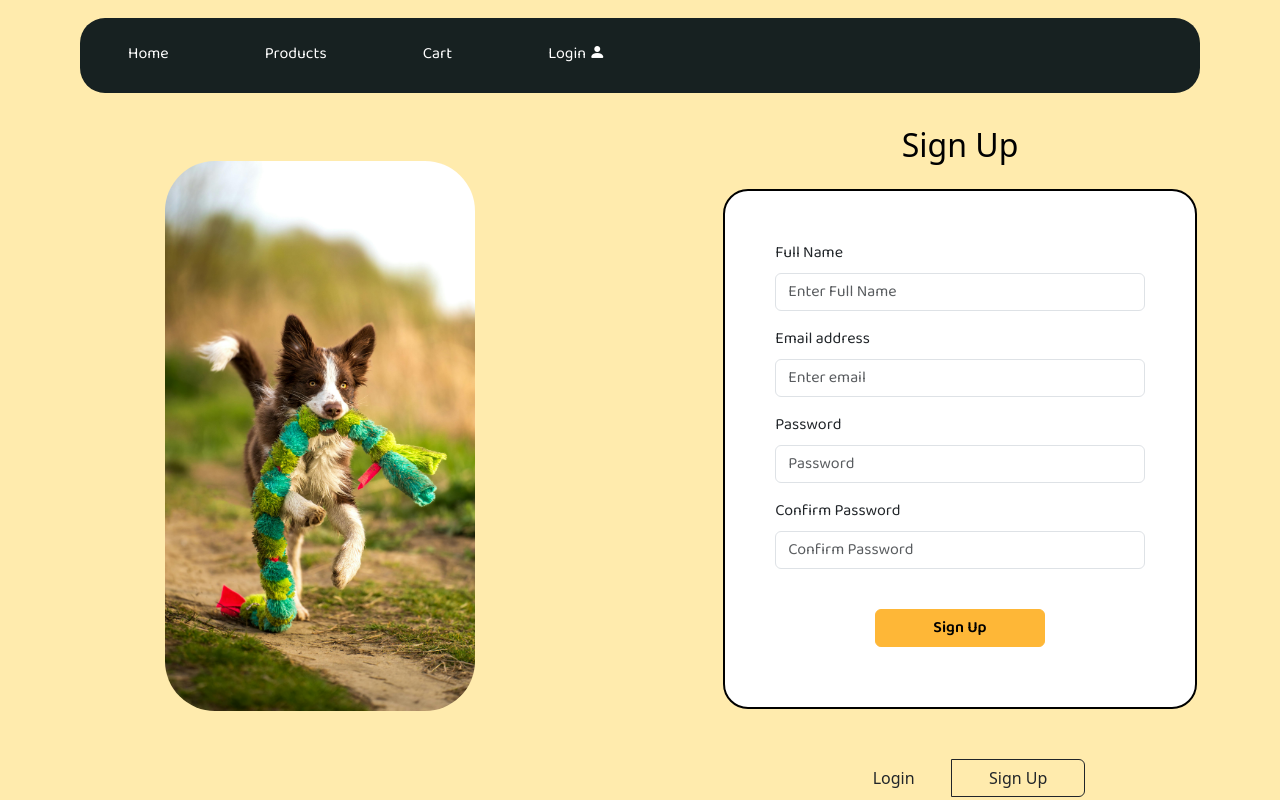
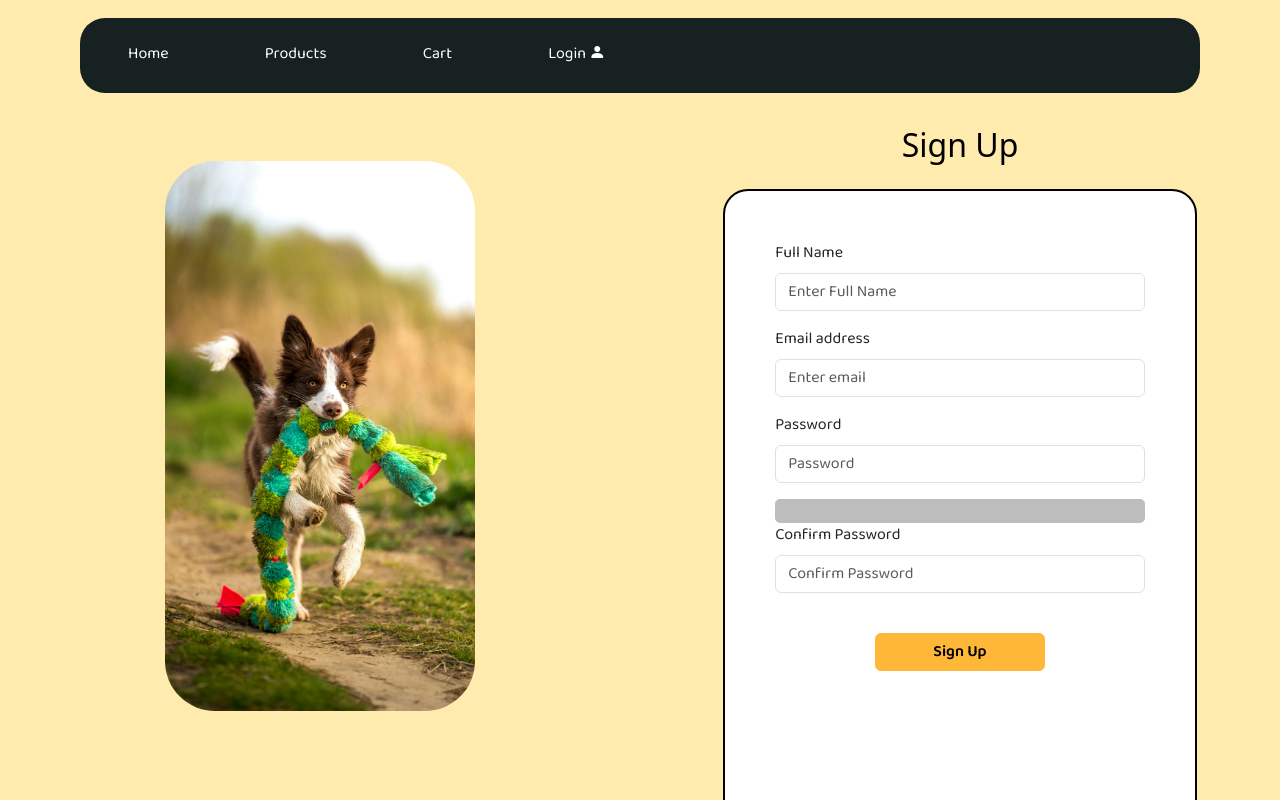
Before and after one commit to Mwape-Kurete/Y2S1T2_PetStore, a React (Create React App) app in the folder cheeri/frontend/: page /LoginSignUp in a window 1280 px wide. Both pictures are taken after a click on the label "Sign Up". Shown: the top 800 px of the page. Built offline with nearby package versions, Linux system fonts and the light colour scheme; a web font is replaced by a local one.

Commit message:
adding form validation

```diff
--- a/cheeri/frontend/src/components/SignUpForm.js
+++ b/cheeri/frontend/src/components/SignUpForm.js
@@ -1,59 +1,170 @@
 import "bootstrap/dist/css/bootstrap.min.css";
 import "bootstrap-icons/font/bootstrap-icons.css";
 
-import { useState } from "react";
-
+import { useRef, useState } from "react";
 import Container from "react-bootstrap/Container";
 import Row from "react-bootstrap/Row";
 import Col from "react-bootstrap/Col";
 import Form from "react-bootstrap/Form";
-import Button from "react-bootstrap/esm/Button";
+import Button from "react-bootstrap/Button";
+import OverlayTrigger from "react-bootstrap/OverlayTrigger";
+import Tooltip from "react-bootstrap/Tooltip";
 
 import "../styles/SignUpForm.css";
 
 function SignUpForm() {
+  const [validated, setValidated] = useState(false);
+  const confirmationError = useRef(null);
+  const progressBar = useRef(null);
 
-  const [fullname, setFullname ] = useState("");
-  const [email, setEmail ] = useState("");
-  const [password, setPassword ] = useState("");
-  const [confirmPassword, setConfirmPassword ] = useState("");
-  const [formData, setFormData ] = useState([]);
-
+  const [fullname, setFullname] = useState("");
+  const [email, setEmail] = useState("");
+  const [password, setPassword] = useState("");
+  const [confirmPassword, setConfirmPassword] = useState("");
+  const [formData, setFormData] = useState([]);
 
   const handleSubmit = (e) => {
-      e.preventDefault();
+    e.preventDefault();
+    const form = e.currentTarget;
+    if (form.checkValidity() === false || password !== confirmPassword) {
+      e.stopPropagation();
+      if (password !== confirmPassword) {
+        confirmationError.current.style.display = "block";
+      }
+    } else {
+      confirmationError.current.style.display = "none";
+      setFormData([...formData, { fullname, email, password }]);
+      // Perform additional actions such as sending data to the backend
+    }
 
-      //form validation etc
-  }
+    setValidated(true);
+  };
+
+  const handlePasswordChange = (password) => {
+    setPassword(password);
+    const letterMatch = (password.match(/[a-z, A-Z]/g) || []).length;
+    const numberMatch = (password.match(/[0-9]/g) || []).length;
+    const specialMatch = (password.match(/[#?!@$%^&*-]/g) || []).length;
+
+    const strength = letterMatch + numberMatch * 2 + specialMatch * 3;
+    progressBar.current.style.width = `${strength * 3}%`;
+
+    let colour = "red";
+    if (strength > 10) {
+      colour = "orange";
+    }
+    if (strength > 26) {
+      colour = "green";
+    }
+
+    progressBar.current.style.backgroundColor = colour;
+  };
+
+  const renderTooltip = (props) => (
+    <Tooltip id="password-tooltip" {...props}>
+      Password must be at least 8 characters long, contain an uppercase letter, a lowercase letter, a number, and a special character.
+    </Tooltip>
+  );
 
   return (
     <Container className="main-form-cont" fluid>
       <Row className="sign-up-form">
         <Col>
           <h2 className="sign-up-title">Sign Up</h2>
-          <Form className="main-form-sign" onSubmit={handleSubmit}>
+          <Form
+            className="main-form-sign"
+            onSubmit={handleSubmit}
+            noValidate
+            validated={validated}
+          >
             <Form.Group className="mb-3 form-input" controlId="formGroupText">
               <Form.Label>Full Name</Form.Label>
-              <Form.Control type="text" placeholder="Enter Full Name" value={fullname} onChange={(e) => setFullname(e.target.value)} required/>
+              <Form.Control
+                type="text"
+                placeholder="Enter Full Name"
+                value={fullname}
+                onChange={(e) => setFullname(e.target.value)}
+                required
+              />
+              <Form.Control.Feedback type="invalid">
+                Please provide your full name.
+              </Form.Control.Feedback>
             </Form.Group>
             <Form.Group className="mb-3 form-input" controlId="formGroupEmail">
               <Form.Label>Email address</Form.Label>
-              <Form.Control type="email" placeholder="Enter email" value={email} onChange={(e) => setEmail(e.target.value)} required />
+              <Form.Control
+                type="email"
+                placeholder="Enter email"
+                value={email}
+                onChange={(e) => setEmail(e.target.value)}
+                required
+                pattern="^[a-zA-Z0-9_.+-]+@[a-zA-Z0-9-]+\.[a-zA-Z0-9-.]+$"
+              />
+              <Form.Control.Feedback type="invalid">
+                Please provide a valid email address.
+              </Form.Control.Feedback>
             </Form.Group>
             <Form.Group
               className="mb-3 form-input"
               controlId="formGroupPassword"
             >
               <Form.Label>Password</Form.Label>
-              <Form.Control type="password" placeholder="Password" value={password} onChange={(e) => setPassword(e.target.value)} required/>
+              <OverlayTrigger
+                placement="bottom"
+                delay={{ show: 250, hide: 400 }}
+                overlay={renderTooltip}
+              >
+                <Form.Control
+                  type="password"
+                  placeholder="Password"
+                  pattern="^(?=.*?[A-Z])(?=.*?[a-z])(?=.*?[0-9])(?=.*?[#?!@$%^&*-]).{8,}$"
+                  value={password}
+                  onChange={(e) => handlePasswordChange(e.target.value)}
+                  required
+                />
+              </OverlayTrigger>
+              <Form.Control.Feedback type="invalid">
+                Password must be at least 8 characters long, contain an uppercase letter, a lowercase letter, a number, and a special character.
+              </Form.Control.Feedback>
             </Form.Group>
+            <div
+              style={{
+                height: "24px",
+                marginTop: "5px",
+                backgroundColor: "hsl(0, 0%, 74%)",
+                borderRadius: "5px",
+              }}
+            >
+              <div
+                ref={progressBar}
+                style={{
+                  height: "100%",
+                  borderRadius: "25px",
+                }}
+              ></div>
+            </div>
             <Form.Group
               className="mb-3 form-input"
               controlId="formGroupConfirmPassword"
             >
               <Form.Label>Confirm Password</Form.Label>
-              <Form.Control type="password" placeholder="Confirm Password" value={confirmPassword} onChange={(e) => setConfirmPassword(e.target.value)} required />
+              <Form.Control
+                type="password"
+                placeholder="Confirm Password"
+                value={confirmPassword}
+                onChange={(e) => setConfirmPassword(e.target.value)}
+                required
+              />
+              <Form.Control.Feedback type="invalid">
+                Please confirm your password.
+              </Form.Control.Feedback>
             </Form.Group>
+            <p
+              style={{ color: "red", display: "none" }}
+              ref={confirmationError}
+            >
+              Passwords do not match
+            </p>
 
             <Button
               className="sign-up-button d-flex justify-content-center"
--- a/cheeri/frontend/src/styles/SignUpForm.css
+++ b/cheeri/frontend/src/styles/SignUpForm.css
@@ -7,7 +7,7 @@
   margin-top: 25px;
   margin-bottom: 50px;
   padding: 50px;
-  height: 65vh;
+  height: 85vh;
 
   font-family: "Baloo 2", sans-serif;
   font-optical-sizing: auto;
@@ -49,3 +49,7 @@
 .form-input-style {
   padding: 5px;
 }
+
+.was-validated .form-control {
+  transition: none;
+}
```
